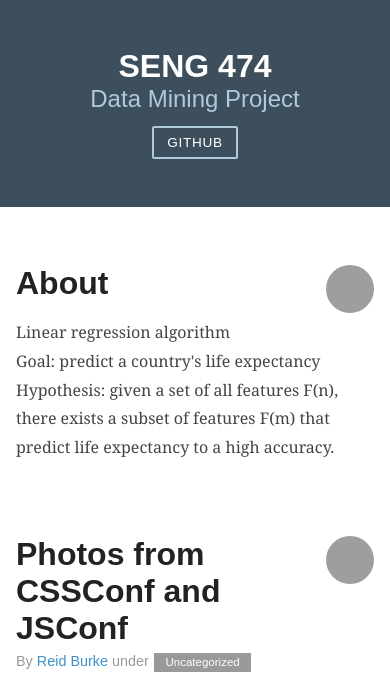
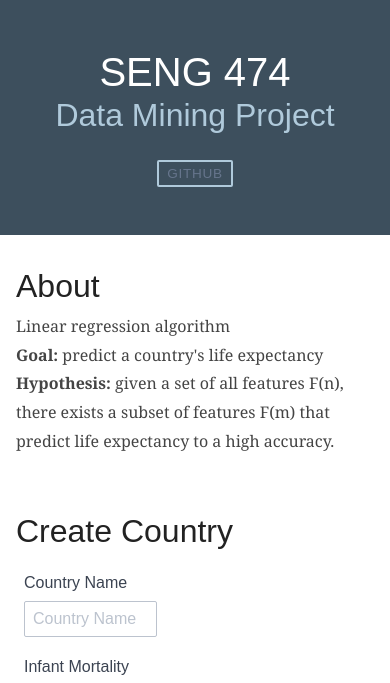
Before and after one commit to mattshipmaker/SENG474Project, a Flask app: page / in a window 390 px wide. Shown: the top 683 px of the page. Run offline with Flask 2, Linux system fonts and the light colour scheme; some libraries are stand-ins or nearby versions; grey boxes are pictures that could not be loaded.

Commit message:
Updated index.html

```diff
--- a/src/templates/index.html
+++ b/src/templates/index.html
@@ -7,6 +7,9 @@
         <link rel="stylesheet" href="https://unpkg.com/purecss@1.0.1/build/pure-min.css" integrity="sha384-oAOxQR6DkCoMliIh8yFnu25d7Eq/PHS21PClpwjOTeU2jRSq11vu66rf90/cZr47" crossorigin="anonymous">
         <link rel="stylesheet" href="https://unpkg.com/purecss@1.0.1/build/grids-responsive-min.css">
         <link rel="stylesheet" href="{{url_for('static', filename='css/styles.css')}}">
+        <link rel="stylesheet" href="https://unpkg.com/spectre.css/dist/spectre.min.css">
+        <link rel="stylesheet" href="https://unpkg.com/spectre.css/dist/spectre-exp.min.css">
+        <link rel="stylesheet" href="https://unpkg.com/spectre.css/dist/spectre-icons.min.css">
     </head>
     <body>
         <div id="layout" class="pure-g">
@@ -30,83 +33,72 @@
                 <div class="posts">
                     <section class="post">
                         <header class="post-header">
-                        <img width="48" height="48" alt="Tilo Mitra&#x27;s avatar" class="post-avatar" src="img/common/tilo-avatar.png">
-
                             <h2 class="post-title">About</h2>
                         </header>
-
                         <div class="post-description">
                             <p>
                                 Linear regression algorithm <br>
-                            Goal: predict a country's life expectancy <br>
-                            Hypothesis: given a set of all features F(n), there exists a subset of features F(m) that predict life expectancy to a high accuracy.
+                                <b>Goal:</b> predict a country's life expectancy <br>
+                                <b>Hypothesis:</b> given a set of all features F(n), there exists a subset of features F(m) that predict life expectancy to a high accuracy.
                             </p>
                         </div>
                     </section>
                 </div>
 
-
-
                     <section class="post">
                         <header class="post-header">
-                        <img width="48" height="48" alt="Reid Burke&#x27;s avatar" class="post-avatar" src="img/common/reid-avatar.png">
-
-                        <h2 class="post-title">Photos from CSSConf and JSConf</h2>
-
-                        <p class="post-meta">
-                            By <a class="post-author" href="#">Reid Burke</a> under <a class="post-category" href="#">Uncategorized</a>
-                        </p>
+                            <h2 class="post-title">Create Country</h2>
                         </header>
 
-                    <div class="post-description">
-                        <div class="post-images pure-g">
-                            <div class="pure-u-1 pure-u-md-1-2">
-                                <a href="http://www.flickr.com/photos/uberlife/8915936174/">
-                                    <img alt="Photo of someone working poolside at a resort"
-                                         class="pure-img-responsive"
-                                         src="http://farm8.staticflickr.com/7448/8915936174_8d54ec76c6.jpg">
-                                </a>
-
-                                <div class="post-image-meta">
-                                    <h3>CSSConf Photos</h3>
+                        <div class="container">
+                            <div class="columns">
+                                <div class="column col-5">
+                                    <form class="form-horizontal">
+                                        <div class="form-group">
+                                            <div class="col-3 col-sm-12">
+                                                <label class="form-label" for="name">Country Name</label>
                                             </div>
+                                            <div class="col-8 col-sm-12">
+                                                <input class="form-input" type="text" id="name" placeholder="Country Name">
+                                            </div>
+                                            <br>
+                                            <br>
+                                            <div class="col-3 col-sm-12">
+                                                <label class="form-label" for="infant_mortality_rate">Infant Mortality Rate</label>
+                                            </div>
+                                            <div class="col-8 col-sm-12">
+                                                <input class="slider tooltip tooltip-right" type="range" id="infant_mortality_rate" min="0" max="100" value="50" oninput="this.setAttribute('value', this.value);">
+                                            </div>
+                                            <br>
+                                            <br>
+                                            <div class="col-3 col-sm-12">
+                                                <label class="form-label" for="malaria_deaths">Malaria Deaths</label>
+                                            </div>
+                                            <div class="col-8 col-sm-12">
+                                                <input class="slider tooltip tooltip-right" type="range" id="malaria_deaths" min="0" max="100" value="50" oninput="this.setAttribute('value', this.value);">
+                                            </div>
+                                            <br>
+                                            <br>
+                                            <div class="col-3 col-sm-12">
+                                                <label class="form-label" for="wash_mortality_rate">WASH Mortality Rate</label>
+                                            </div>
+                                            <div class="col-8 col-sm-12">
+                                                <input class="slider tooltip tooltip-right" type="range" id="wash_mortality_rate" min="0" max="100" value="50" oninput="this.setAttribute('value', this.value);">
                                             </div>
 
-                            <div class="pure-u-1 pure-u-md-1-2">
-                                <a href="http://www.flickr.com/photos/uberlife/8907351301/">
-                                    <img alt="Photo of the sunset on the beach"
-                                         class="pure-img-responsive"
-                                         src="http://farm8.staticflickr.com/7382/8907351301_bd7460cffb.jpg">
-                                </a>
+                                        </div>
+                                    </form>
 
-                                <div class="post-image-meta">
-                                    <h3>JSConf Photos</h3>
+                                    <meter class="meter" value="25" min="0" max="100" low="30" high="80"></meter>
+
+                                    <button class="btn btn-primary">Create Country</button>
                                 </div>
+
                             </div>
-                        </div>
-                    </div>
-                </section>
-
-                <section class="post">
-                    <header class="post-header">
-                        <img width="48" height="48" alt="Andrew Wooldridge&#x27;s avatar" class="post-avatar" src="img/common/andrew-avatar.png">
-
-                        <h2 class="post-title">YUI 3.10.2 Released</h2>
-
-                        <p class="post-meta">
-                            By <a class="post-author" href="#">Andrew Wooldridge</a> under <a class="post-category post-category-yui" href="#">YUI</a>
-                        </p>
-                    </header>
-
-                    <div class="post-description">
-                        <p>
-                            We are happy to announce the release of YUI 3.10.2! You can find it now on the Yahoo! CDN, download it directly, or pull it in via npm. We’ve also updated the YUI Library website with the latest documentation.
-                        </p>
                         </div>
                     </section>
                 </div>
             </div>
         </div>
-</div>
     </body>
 </html>
```
Lines whose indentation alone changed are shown as unchanged.
